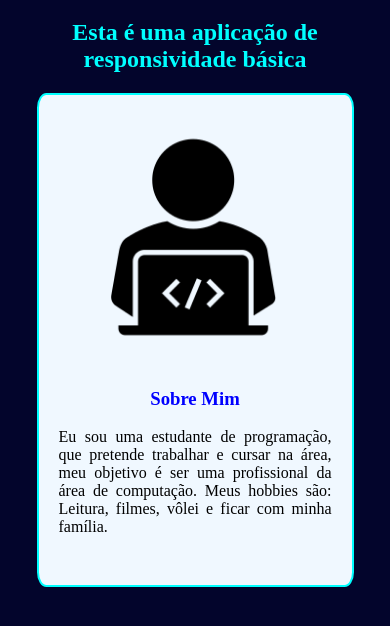
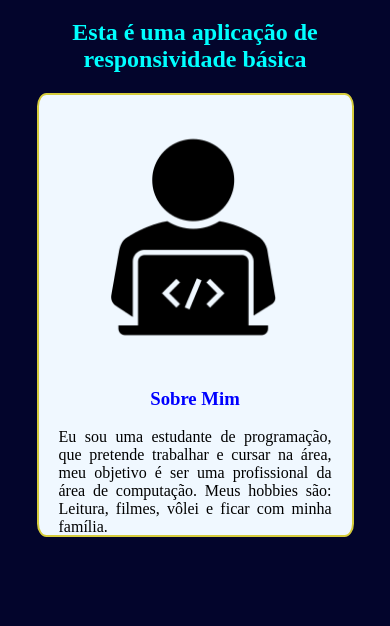
Before and after one commit to KimberllyMedeiros/Tarefa-CSS-02, a plain HTML site: page index.html in a window 390 px wide. Shown: the part 98-724 px from the top of the page. Drawn offline with Linux system fonts and the light colour scheme.

Commit message:
alteracaocss

```diff
--- a/style.css
+++ b/style.css
@@ -32,6 +32,7 @@
     border-radius: 3%;
     margin: 0 auto;
     padding: 20px;
+    margin-bottom: 15%;
 
 
 
@@ -45,7 +46,8 @@
         text-align: center;
         border-radius: 3%;
         margin: auto;
-        padding: 20px;}
+        padding: 20px;
+    margin-bottom: 15%;}
 
     }
 @media(max-width:450px)
@@ -54,10 +56,25 @@
         background-color: aliceblue;
         border: 2px solid aqua;
         width: 70%;
-        height: 450px;
+        height: 400px;
         text-align: center;
         border-radius: 3%;
         margin: auto;
         padding: 20px;
+        margin-bottom: 15%;
     }
 }
+@media(max-width:430px)
+{
+    #caixa{
+        background-color: aliceblue;
+        border: 2px solid #d6cc3b;
+        width: 70%;
+        height: 400px;
+        text-align: center;
+        border-radius: 3%;
+        padding: 20px;
+        margin-top: 5%;
+        font-size: medium;
+    }
+}
```
